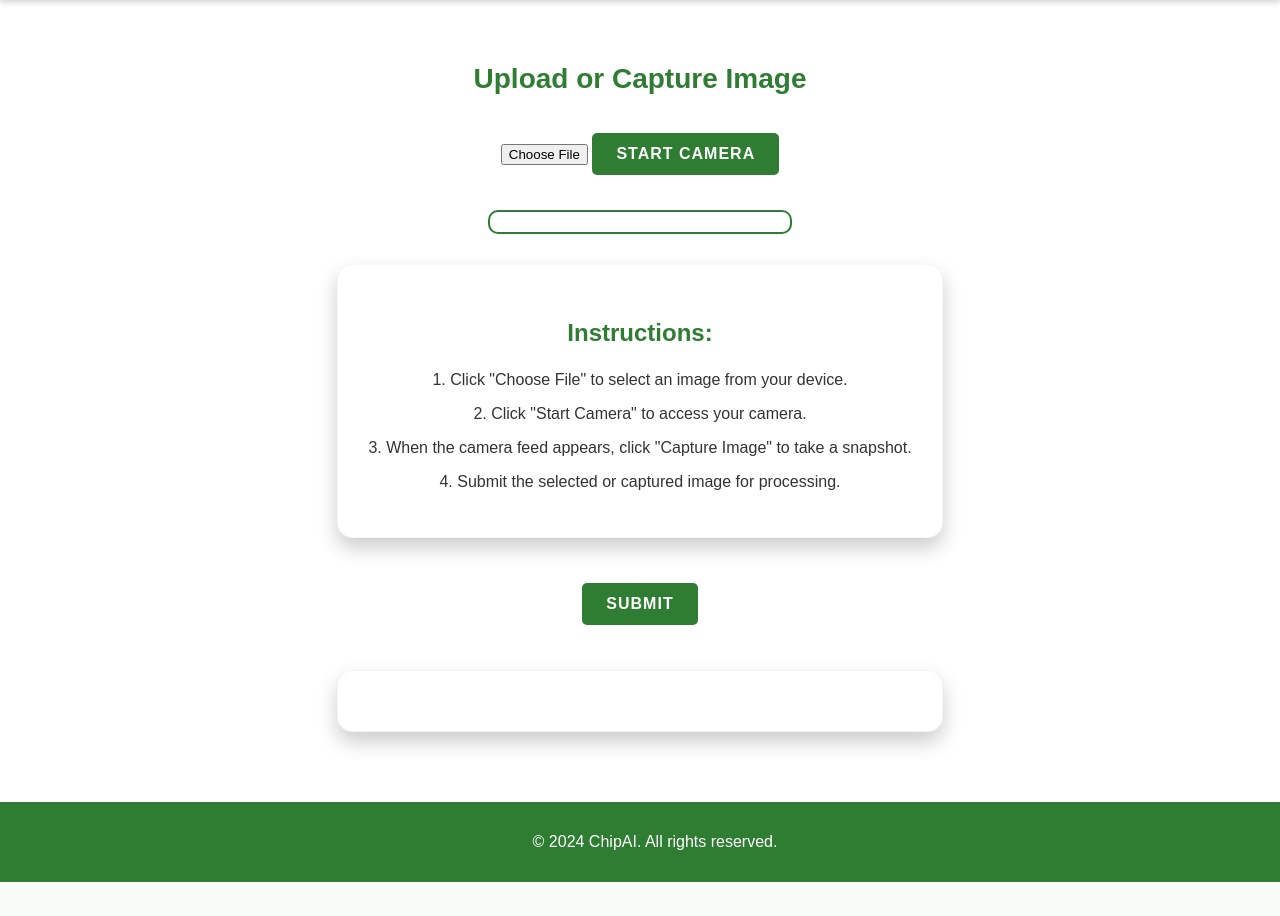
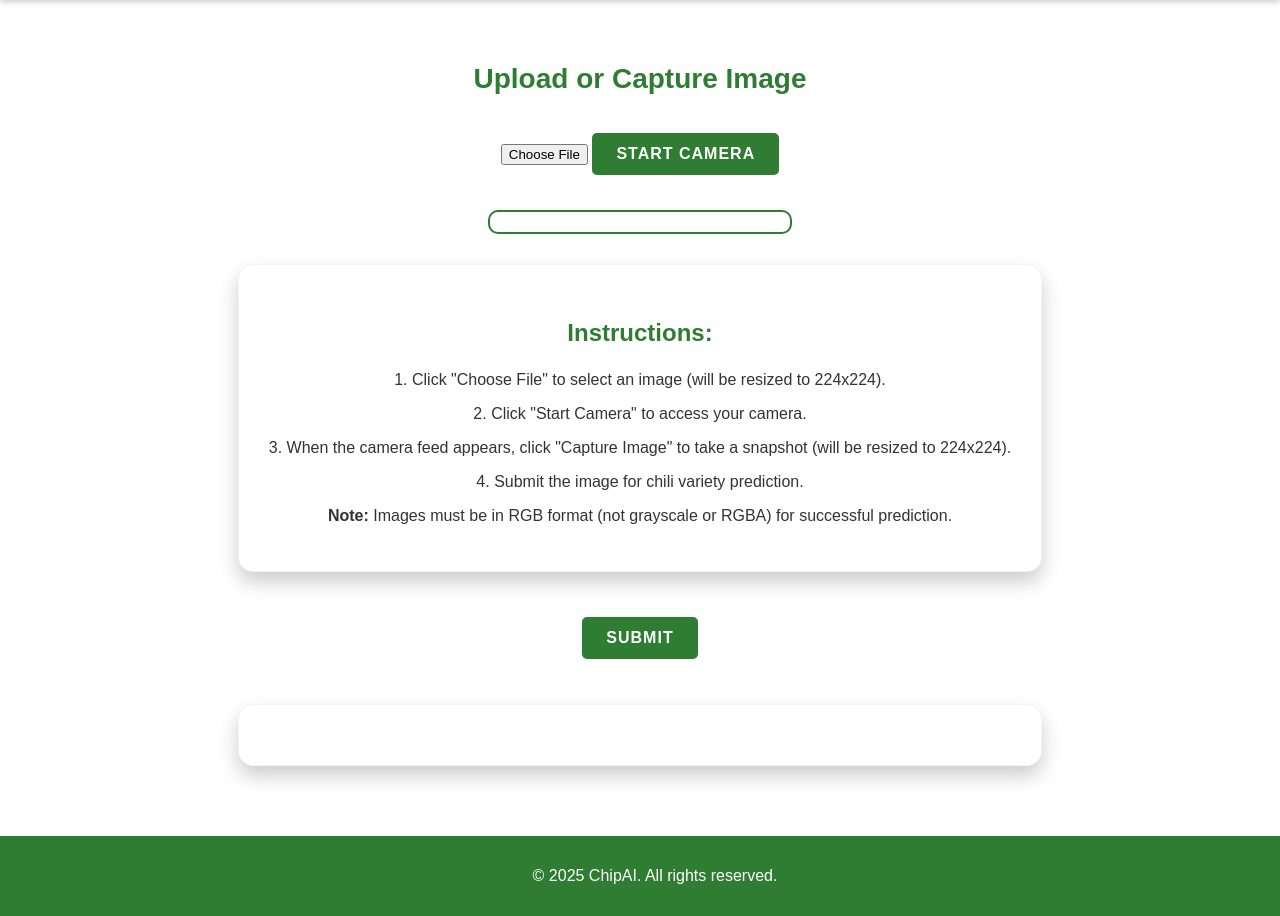
Before and after one commit to ejbaslot/ChipAI, a Flask app: page /ai in a window 1280 px wide. Shown: the part 140-1056 px from the top of the page. Before the commit the page ends 1022 px from the top, so only its background shows below. Run offline with Flask 3, Linux system fonts and the light colour scheme; the visitor is signed in with stand-in values (Sample User, id 1); some libraries are stand-ins or nearby versions.

Commit message:
Fix unta yawa

```diff
--- a/ChipAI/app.py
+++ b/ChipAI/app.py
@@ -19,7 +19,8 @@
 app.secret_key = os.getenv('FLASK_SECRET_KEY', 'your_default_secret')  # Ensure this is set in your environment
 
 # Load TFLite model
-interpreter = tf.lite.Interpreter(model_path="ChipAI/models/ChipAI.tflite")
+model_path = "ChipAI/models/model_unquant.tflite"  # Update to your .tflite file name
+interpreter = tf.lite.Interpreter(model_path=model_path)
 interpreter.allocate_tensors()
 
 # Get input and output details for reuse
@@ -28,6 +29,19 @@
 
 # Verify input shape
 logger.info("TFLite model input details: %s", input_details)
+
+# Load class labels from labels.txt
+labels_path = "ChipAI/models/labels.txt"  # Path to your labels.txt
+try:
+    with open(labels_path, 'r') as f:
+        class_labels = [line.strip() for line in f if line.strip()]
+    logger.info("Loaded class labels: %s", class_labels)
+except FileNotFoundError:
+    logger.error("labels.txt not found at %s", labels_path)
+    class_labels = ["Siling Atsal", "Siling Labuyo", "Siling Espada", "Scotch Bonnet", "Siling Talbusan"]  # Fallback
+except Exception as e:
+    logger.error("Error reading labels.txt: %s", str(e))
+    class_labels = ["Siling Atsal", "Siling Labuyo", "Siling Espada", "Scotch Bonnet", "Siling Talbusan"]  # Fallback
 
 # Ensure the uploads directory exists
 upload_folder = 'uploads'
@@ -59,7 +73,20 @@
     "Siling Talbusan": "siling_talbusan.jpg"
 }
 
-# Consolidated image preprocessing function
+# Consolidated image preprocessing function (bypassing preprocessing)
+def preprocess_image(image_stream):
+    try:
+        img = Image.open(image_stream)  # Load image in its original format
+        img_array = np.array(img, dtype=np.float32)  # Convert to numpy array, keep raw pixel values
+        img_array = np.expand_dims(img_array, axis=0)  # Add batch dimension
+        logger.info("Image loaded without preprocessing: shape=%s", img_array.shape)
+        return img_array
+    except Exception as e:
+        logger.error("Error in preprocess_image: %s", str(e))
+        return None
+
+# Alternative preprocessing function (uncomment to use standard Teachable Machine preprocessing)
+"""
 def preprocess_image(image_stream, target_size=(224, 224)):
     try:
         img = Image.open(image_stream).convert("RGB")  # Ensure RGB format
@@ -71,14 +98,32 @@
     except Exception as e:
         logger.error("Error in preprocess_image: %s", str(e))
         return None
+"""
 
 # Prediction function for the chili pepper classifier
 def predict_chili_variety(image_stream):
     try:
-        # Preprocess image
-        img_array = preprocess_image(image_stream, target_size=(224, 224))
+        # Load image without preprocessing
+        img_array = preprocess_image(image_stream)
         if img_array is None:
-            raise ValueError("Image preprocessing failed")
+            raise ValueError("Image loading failed")
+
+        # Check input shape compatibility with Teachable Machine model
+        expected_shape = input_details[0]['shape']  # Typically (1, 224, 224, 3)
+        if img_array.shape != tuple(expected_shape):
+            logger.error("Input shape %s does not match model expected shape %s", img_array.shape, expected_shape)
+            return {
+                "label": "Error processing the image",
+                "error": f"Input shape {img_array.shape} does not match model expected shape {expected_shape}. Teachable Machine models typically require 224x224 RGB images."
+            }
+
+        # Verify channel count (Teachable Machine expects RGB)
+        if img_array.shape[-1] != 3:
+            logger.error("Image has %d channels, expected 3 (RGB)", img_array.shape[-1])
+            return {
+                "label": "Error processing the image",
+                "error": f"Image has {img_array.shape[-1]} channels, but Teachable Machine model expects 3 (RGB)."
+            }
 
         # Set input tensor
         interpreter.set_tensor(input_details[0]['index'], img_array)
@@ -88,8 +133,7 @@
         output_data = interpreter.get_tensor(output_details[0]['index'])
         logger.info("Prediction raw output (TFLite): %s", output_data)
 
-        # Class labels (consistent with training)
-        class_labels = ["Siling Atsal", "Siling Labuyo", "Siling Espada", "Scotch Bonnet", "Siling Talbusan"]
+        # Use loaded class labels
         predicted_prob = np.max(output_data[0])
         predicted_label = class_labels[np.argmax(output_data[0])]
         confidence = float(predicted_prob)
--- /dev/null
+++ b/ChipAI/models/labels.txt
@@ -0,0 +1,5 @@
+0 Siling Labuyo
+1 Siling Atsal
+2 Siling Talbusan
+3 Siling Espada
+4 Scotch Bonnet
--- a/ChipAI/templates/AI.html
+++ b/ChipAI/templates/AI.html
@@ -12,7 +12,7 @@
         </label>
         <nav>
             <ul>
-                <li><a href="https://chipai.onrender.com/login" class="back-link">Home</a></li>
+                <li><a href="{{ url_for('index') }}" class="back-link">Home</a></li>
             </ul>
         </nav>
     </header>
@@ -35,10 +35,11 @@
 
         <div class="instructions content-card">
             <h3>Instructions:</h3>
-            <p>1. Click "Choose File" to select an image from your device.</p>
+            <p>1. Click "Choose File" to select an image (will be resized to 224x224).</p>
             <p>2. Click "Start Camera" to access your camera.</p>
-            <p>3. When the camera feed appears, click "Capture Image" to take a snapshot.</p>
-            <p>4. Submit the selected or captured image for processing.</p>
+            <p>3. When the camera feed appears, click "Capture Image" to take a snapshot (will be resized to 224x224).</p>
+            <p>4. Submit the image for chili variety prediction.</p>
+            <p><strong>Note:</strong> Images must be in RGB format (not grayscale or RGBA) for successful prediction.</p>
         </div>
 
         <button class="btn" id="submitBtn" disabled>Submit</button>
@@ -47,7 +48,7 @@
 
     <!-- Footer -->
     <footer>
-        <p>© 2024 ChipAI. All rights reserved.</p>
+        <p>© 2025 ChipAI. All rights reserved.</p>
     </footer>
 
     <style>
@@ -417,14 +418,15 @@
                 const offsetX = (targetSize - scaledWidth) / 2;
                 const offsetY = (targetSize - scaledHeight) / 2;
 
-                // Draw image centered on canvas
+                // Fill with black and draw image centered
                 ctx.fillStyle = 'black';
                 ctx.fillRect(0, 0, targetSize, targetSize);
                 ctx.drawImage(img, offsetX, offsetY, scaledWidth, scaledHeight);
 
+                // Use PNG to preserve original channel format (e.g., grayscale, RGBA)
                 canvas.toBlob((blob) => {
                     resolve(blob);
-                }, 'image/jpeg', 0.9);
+                }, 'image/png');
             };
             img.onerror = () => reject(new Error('Failed to load image'));
         });
@@ -481,14 +483,14 @@
             ctx.drawImage(video, offsetX, offsetY, scaledWidth, scaledHeight);
 
             const blob = await new Promise((resolve) => {
-                canvas.toBlob(resolve, 'image/jpeg', 0.9);
+                canvas.toBlob(resolve, 'image/png');
             });
 
-            snapshot.src = canvas.toDataURL('image/jpeg');
+            snapshot.src = canvas.toDataURL('image/png');
             snapshot.style.display = 'block';
             submitBtn.disabled = false;
             deleteImageButton.style.display = 'inline-block';
-            predictionResult.innerHTML = '<p style="color:green;">Image captured successfully.</p>';
+            predictionResult.innerHTML = '<p style="color:green;">Image captured and resized to 224x224. Ensure it is RGB for best results.</p>';
         } catch (error) {
             console.error('Error capturing image:', error);
             predictionResult.innerHTML = '<p style="color:red;">Failed to capture image.</p>';
@@ -504,18 +506,18 @@
         predictionResult.innerHTML = '';
     });
 
-    // Handle file input selection
+    // Handle file input selection and resize to 224x224
     fileInput.addEventListener('change', async (event) => {
         const file = event.target.files[0];
         if (file) {
             try {
                 const imageUrl = URL.createObjectURL(file);
-                const resizedBlob = await resizeImage(imageUrl);
+                const resizedBlob = await resizeImage(imageUrl, 224);
                 snapshot.src = URL.createObjectURL(resizedBlob);
                 snapshot.style.display = 'block';
                 submitBtn.disabled = false;
                 deleteImageButton.style.display = 'inline-block';
-                predictionResult.innerHTML = '<p style="color:green;">Image selected successfully.</p>';
+                predictionResult.innerHTML = '<p style="color:green;">Image selected and resized to 224x224. Ensure it is RGB for best results.</p>';
             } catch (error) {
                 console.error('Error processing selected image:', error);
                 predictionResult.innerHTML = '<p style="color:red;">Failed to process selected image.</p>';
@@ -535,13 +537,13 @@
         try {
             if (file) {
                 const imageUrl = URL.createObjectURL(file);
-                const resizedBlob = await resizeImage(imageUrl);
-                formData.append('image', resizedBlob, 'image.jpg');
+                const resizedBlob = await resizeImage(imageUrl, 224);
+                formData.append('image', resizedBlob, 'image.png');
                 console.log("📸 File selected and resized:", file.name);
             } else if (imageDataUrl && imageDataUrl.startsWith('data:')) {
                 const response = await fetch(imageDataUrl);
                 const blob = await response.blob();
-                formData.append('image', blob, 'captured_image.jpg');
+                formData.append('image', blob, 'captured_image.png');
                 console.log("📷 Captured image prepared.");
             } else {
                 predictionResult.innerHTML = '<p style="color:red;">⚠️ Please select or capture an image first.</p>';
@@ -559,14 +561,16 @@
             console.log("🔍 Prediction Result:", result);
 
             if (result.error) {
-                predictionResult.innerHTML = `<p style="color:red;">Error: ${result.error}</p>`;
+                predictionResult.innerHTML = `
+                    <p style="color:red;">Error: ${result.error}</p>
+                    <p>Ensure your image is in RGB format (not grayscale or RGBA). Use an image editor to convert if needed.</p>`;
                 return;
             }
 
             displayPrediction(result);
         } catch (error) {
             console.error('❌ Error during prediction:', error);
-            predictionResult.innerHTML = '<p style="color:red;">⚠️ There was an error processing your image.</p>';
+            predictionResult.innerHTML = '<p style="color:red;">⚠️ There was an error processing your image. Please try again.</p>';
         }
     });
 
@@ -578,7 +582,7 @@
             predictionResult.innerHTML = `
                 <p>No chili detected in the image.</p>
                 <p>Confidence: ${confidence}%</p>
-                <p>Please try another image.</p>`;
+                <p>Please try another RGB image resized to 224x224.</p>`;
             return;
         }
 
```
Also changed, not shown: other parts of ChipAI/templates/AI.html (+13 -15 lines), 1 other file.
